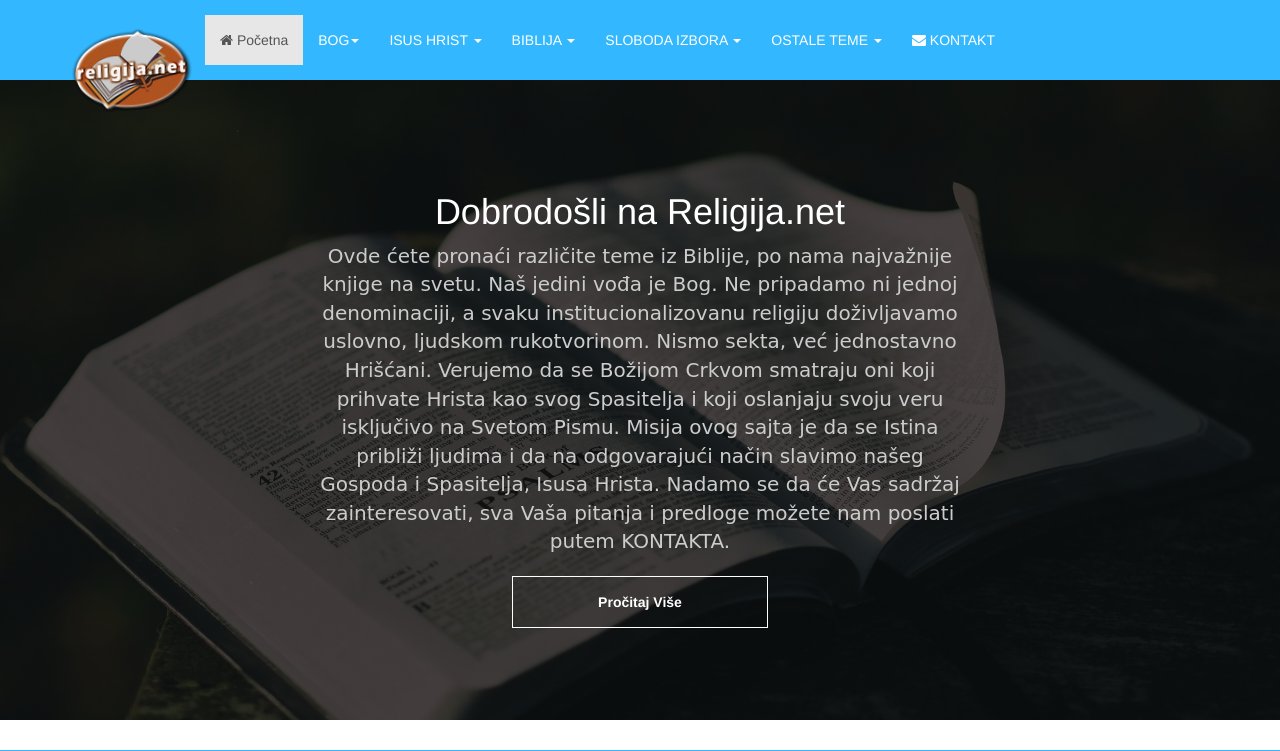
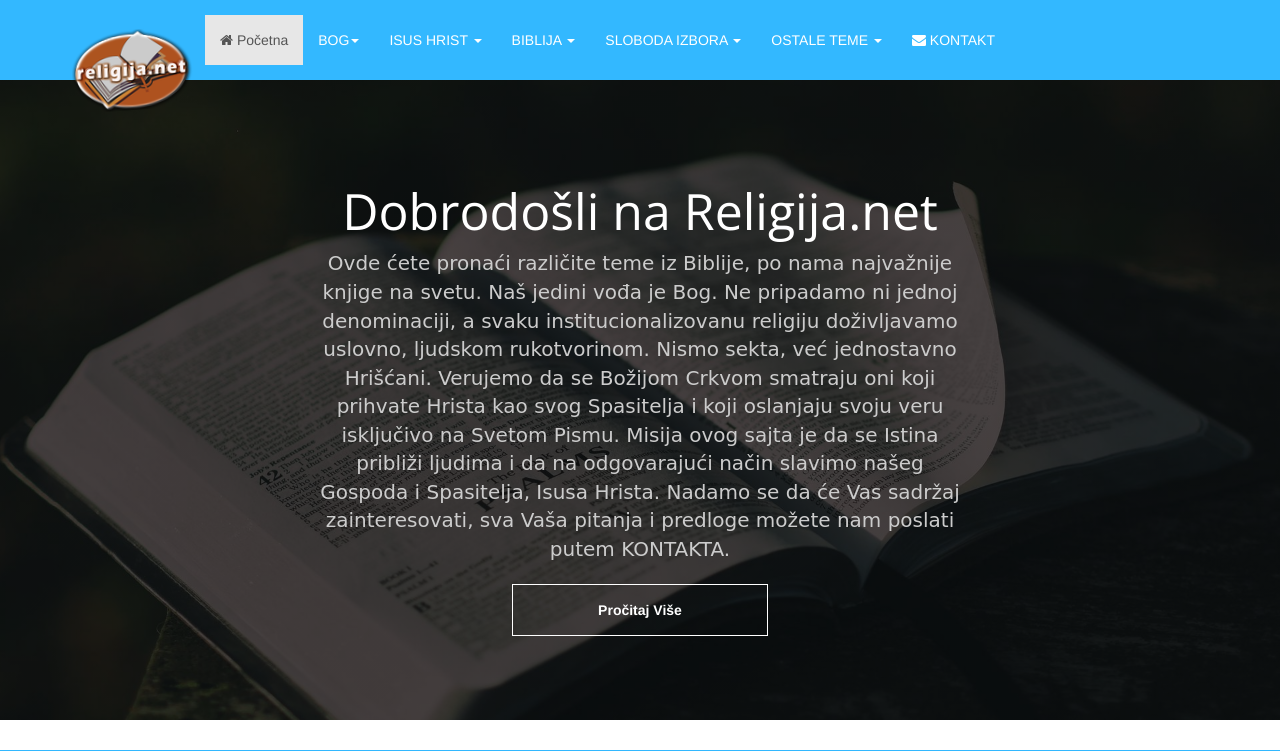
Before and after one commit to jeremic-io/religija, a PHP site: page / in a window 1280 px wide. Shown: the top 751 px of the page. Run offline with PHP 8.4, Linux system fonts and the light colour scheme; some web fonts are replaced.

Commit message:
Small Text Changes.

```diff
--- a/css/style.css
+++ b/css/style.css
@@ -47,15 +47,18 @@
 /* line 40, ../sass/style.scss */
 .intro .intro-text h1 {
   color: #fff;
+  font-family: 'Open Sans', sans-serif;
+  font-size: 5rem;
+  margin-bottom: 10px;
 }
-/* line 43, ../sass/style.scss */
+/* line 46, ../sass/style.scss */
 .intro .intro-text p {
   color: #ccc;
   text-align: center;
   font-family: 'Tillana', cursive;
   font-size: 2rem;
 }
-/* line 50, ../sass/style.scss */
+/* line 53, ../sass/style.scss */
 .intro .intro-text .btn-intro {
   border-radius: 0;
   background: transparent;
@@ -69,25 +72,25 @@
   transition: all .5s ease;
   padding: 15px;
 }
-/* line 62, ../sass/style.scss */
+/* line 65, ../sass/style.scss */
 .intro .intro-text .btn-intro:hover {
   background: #fff;
   color: #000;
 }
 
-/* line 70, ../sass/style.scss */
+/* line 73, ../sass/style.scss */
 .main-content {
   flex: 1;
 }
 
 /* Main Footer */
-/* line 75, ../sass/style.scss */
+/* line 78, ../sass/style.scss */
 .main-footer {
   background: #33B8FF;
   color: #fff;
   padding: 15px;
 }
-/* line 80, ../sass/style.scss */
+/* line 83, ../sass/style.scss */
 .main-footer .copyright {
   font-weight: bold;
 }
--- a/sass/style.scss
+++ b/sass/style.scss
@@ -39,6 +39,9 @@
     width: 50%;
     h1 {
       color: #fff;
+      font-family: 'Open Sans', sans-serif;
+      font-size: 5rem;
+      margin-bottom:10px;
     }
     p {
       color: #ccc;
```
